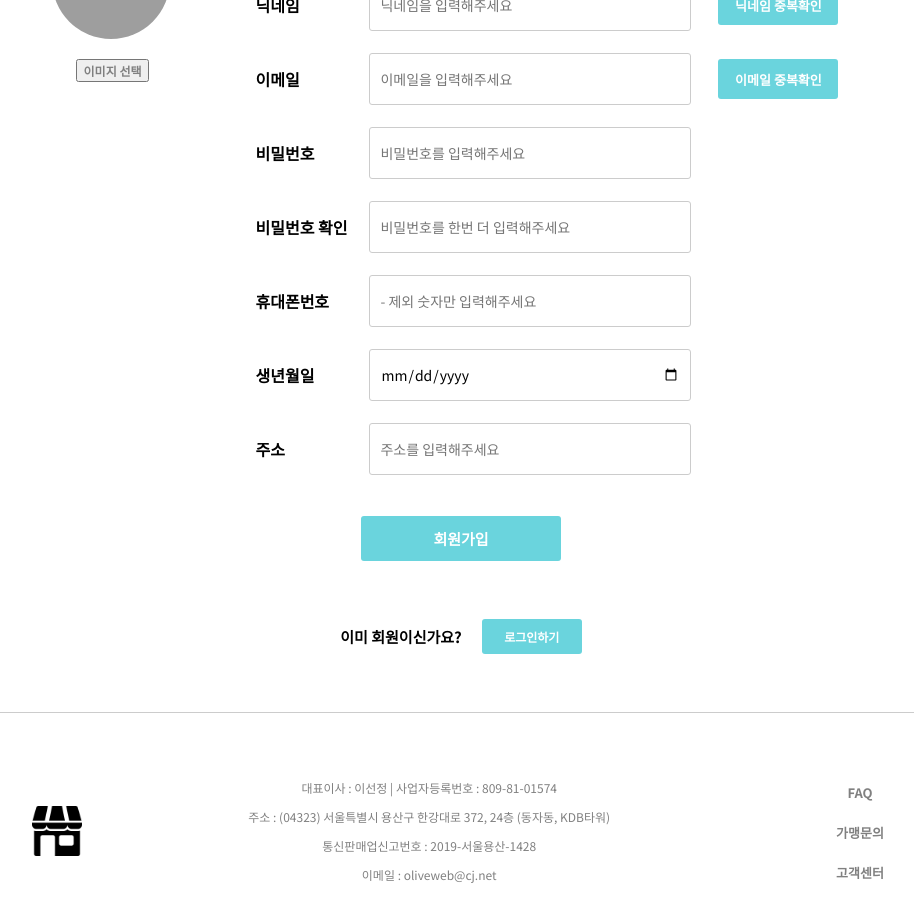
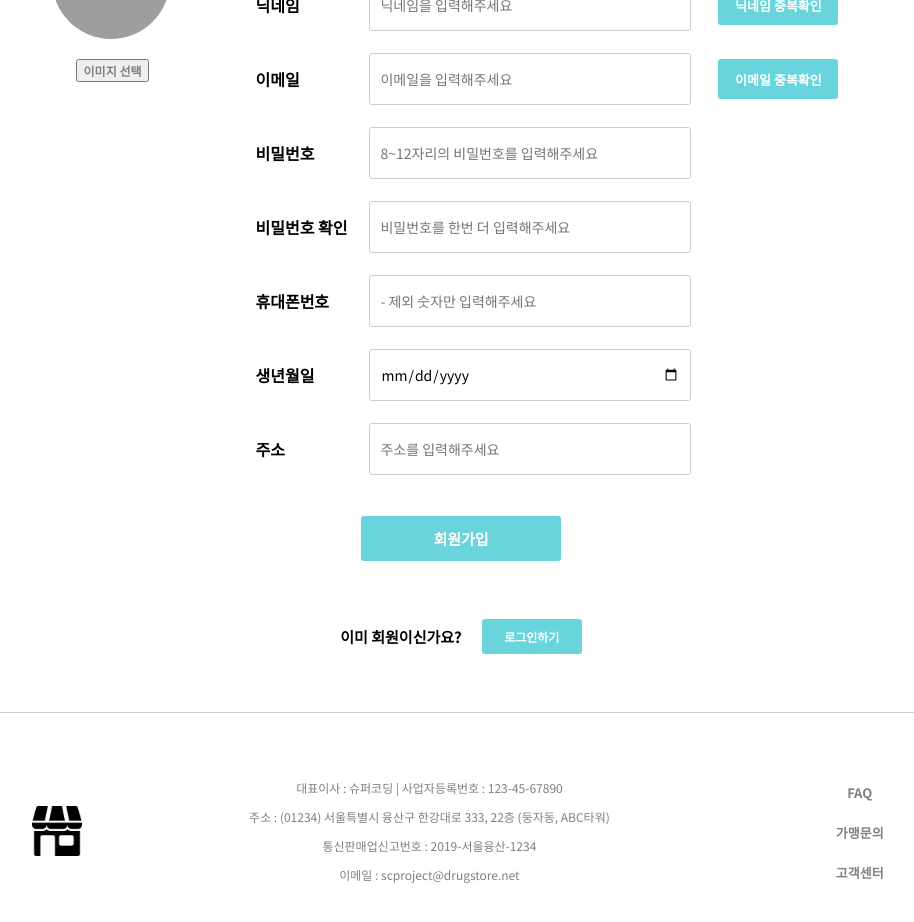
Before and after one commit to sennydayk/DrugStore-FE, a React (Create React App) app: page /signup in a window 1280 px wide. Shown: the part 420-1342 px from the top of the page, without its empty margins (179-1093 px from the left). Built offline with nearby package versions, Linux system fonts and the light colour scheme; grey boxes are pictures that could not be loaded.

Commit message:
Fix: 회원가입 인증번호 자동입력 수정

```diff
--- a/src/components/Footer/Footer.tsx
+++ b/src/components/Footer/Footer.tsx
@@ -9,13 +9,13 @@ function Footer() {
         <img src={logo} className="footer-logo" />
         <div className="footer-right">
           <div className="footer-info">
-            <p>대표이사 : 이선정 | 사업자등록번호 : 809-81-01574</p>
+            <p>대표이사 : 슈퍼코딩 | 사업자등록번호 : 123-45-67890</p>
             <p>
-              주소 : (04323) 서울특별시 용산구 한강대로 372, 24층 (동자동,
-              KDB타워)
+              주소 : (01234) 서울특별시 융산구 한강대로 333, 22층 (둥자동,
+              ABC타워)
             </p>
-            <p>통신판매업신고번호 : 2019-서울용산-1428</p>
-            <p>이메일 : oliveweb@cj.net</p>
+            <p>통신판매업신고번호 : 2019-서울융산-1234</p>
+            <p>이메일 : scproject@drugstore.net</p>
           </div>
           <div className="footer-btn">
             <p>
@@ -36,7 +36,7 @@ function Footer() {
             </p>
             <p>
               <button
-                onClick={() => alert("고객센터 영업 시간 : 평일 09시 ~ 17시")}
+                onClick={() => alert("고객센터 영업시간 : 평일 09시 ~ 17시")}
               >
                 고객센터
               </button>
--- a/src/components/MyPageModal/MyPageModal.css
+++ b/src/components/MyPageModal/MyPageModal.css
@@ -69,8 +69,8 @@
 .mypage-modal-info {
   width: 350px;
   display: flex;
-  justify-content: space-between;
-  align-items: center;
+  flex-direction: column;
+  text-align: left;
 }
 
 .mypage-modal-info-brand {
@@ -92,7 +92,6 @@
 
 .mypage-modal-question {
   width: 350px;
-  height: 30px;
   margin-top: 20px;
   padding: 15px;
   font-size: 15px;
--- a/src/pages/Mainpage/Mainpage.css
+++ b/src/pages/Mainpage/Mainpage.css
@@ -14,34 +14,18 @@
 
 .mainpage_productlist {
   display: flex;
-  /* flex-direction: row; */
   flex-wrap: wrap;
   gap: 40px;
   max-width: 1000px;
   margin: 20px auto;
   position: relative;
-  /* justify-content: center;  */
+  margin-top: 60px;
 }
-
-/*
-.filter_wrapper {
-  position: fixed;
-  top: -1.5%;
-  text-align: left;
-  padding-left: 50px;
-  width: 100px;
-  z-index: 3;
-  max-width: 1000px;
-  left: 0px;
-  border-bottom: 1px solid black;
-  margin: 20px auto;
-  position: sticky;
-} */
 
 .main_filter_wrapper {
   position: absolute;
-  top: 66%;
-  right: 9%;
+  top: 71%;
+  right: 16%;
   text-align: left;
   width: 90px;
   z-index: 3;
--- a/src/pages/Mypage/Mypage.css
+++ b/src/pages/Mypage/Mypage.css
@@ -204,6 +204,10 @@
   height: 60px;
 }
 
+.questions-question {
+  width: 70%;
+}
+
 .questions-table button {
   border: none;
   background-color: transparent;
--- a/src/pages/Mypage/Questions.tsx
+++ b/src/pages/Mypage/Questions.tsx
@@ -140,7 +140,7 @@ const Questions: React.FC = () => {
                         key={question.questionAnswerId}
                       >
                         <td>상품문의</td>
-                        <td>
+                        <td className="questions-question">
                           <button
                             onClick={() =>
                               handleMyQuestion(question.questionAnswerId)
--- a/src/pages/Signup/Signup.tsx
+++ b/src/pages/Signup/Signup.tsx
@@ -85,6 +85,14 @@ function Signup() {
     event.preventDefault();
     setShowPwd(!showPwd);
   };
+
+  const [email, setEmail] = useState("");
+  const [emailAuth, setEmailAuth] = useState<boolean>(false);
+  const [validEmail, setValidEmail] = useState<boolean>(false);
+  const [showVerifyInput, setShowVerifyInput] = useState(false);
+  const [verifyNumber, setVerifyNumber] = useState("");
+  const [isVerifyNumberValid, setIsVerifyNumberValid] = useState(false);
+  const [isPasswordResetEnabled, setIsPasswordResetEnabled] = useState(false);
 
   // 회원가입 로직 처리
   const handleSubmit = async (event: React.FormEvent<HTMLFormElement>) => {
@@ -237,6 +245,7 @@ function Signup() {
           if (data.data.check === false) {
             setValidMessageEmail(data.data.message);
             setEmailModal(!emailModal);
+            setValidEmail(true);
             setEmailAuth(true);
           } else {
             setValidMessageEmail("이미 사용중인 이메일입니다.");
@@ -261,13 +270,6 @@ function Signup() {
       /^(([^<>()\[\]\\.,;:\s@"]+(\.[^<>()\[\]\\.,;:\s@"]+)*)|(".+"))@(([^<>()[\]\\.,;:\s@"]+\.)+[^<>()[\]\\.,;:\s@"]{2,})$/i;
     return re.test(String(email).toLowerCase());
   };
-
-  const [email, setEmail] = useState("");
-  const [emailAuth, setEmailAuth] = useState<boolean>(false);
-  const [showVerifyInput, setShowVerifyInput] = useState(false);
-  const [verifyNumber, setVerifyNumber] = useState("");
-  const [isVerifyNumberValid, setIsVerifyNumberValid] = useState(false);
-  const [isPasswordResetEnabled, setIsPasswordResetEnabled] = useState(false);
 
   // 이메일 인증 버튼 클릭 핸들러
   const handleVerifyEmailClick = async () => {
@@ -317,6 +319,7 @@ function Signup() {
     const verifyNumberInput = e.target.value;
     setVerifyNumber(verifyNumberInput);
     setIsVerifyNumberValid(verifyNumberInput.length === 6);
+    console.log(isVerifyNumberValid);
   };
 
   return (
@@ -412,7 +415,7 @@ function Signup() {
                 />
               </td>
               <td>
-                {emailAuth ? (
+                {validEmail ? (
                   <button
                     className="signup-btn-disabled"
                     type="button"
@@ -431,7 +434,7 @@ function Signup() {
                 )}
               </td>
               <td>
-                {emailAuth ? (
+                {validEmail ? (
                   <button
                     className="signup-btn"
                     type="button"
@@ -449,11 +452,11 @@ function Signup() {
                   <input
                     type="text"
                     placeholder="인증번호 입력"
-                    value={verifyNumber}
                     onChange={handleVerifyNumberChange}
                   />
                 </td>
                 <td>
+                  {isPasswordResetEnabled ? (
                     <button
                       className="signup-btn"
                       type="button"
@@ -461,10 +464,18 @@ function Signup() {
                     >
                       확인
                     </button>
+                  ) : (
+                    <button
+                      className="signup-btn-disabled"
+                      type="button"
+                      onClick={handleVerifyNumberConfirm}
+                    >
+                      확인
+                    </button>
+                  )}
                 </td>
               </tr>
             )}
-
             <tr>
               <th>비밀번호</th>
               <td>
@@ -472,7 +483,7 @@ function Signup() {
                   // type={showPwd ? "text" : "password"}
                   type="password"
                   name="password"
-                  placeholder="비밀번호를 입력해주세요"
+                  placeholder="8~12자리의 비밀번호를 입력해주세요"
                   value={signupForm.userPassword}
                   onChange={(e) => {
                     setSignupForm({
@@ -480,20 +491,10 @@ function Signup() {
                       userPassword: e.target.value,
                     });
                   }}
+                  minLength={8}
+                  maxLength={12}
                 />
               </td>
-              {/* <td>
-                <button
-                  className="signup-pwd-btn"
-                  onClick={(e) => handleShowPwd}
-                >
-                  {showPwd ? (
-                    <img src={Hide} className="signup-pwd-icon" />
-                  ) : (
-                    <img src={View} className="signup-pwd-icon" />
-                  )}
-                </button>
-              </td> */}
             </tr>
             <tr>
               <th>비밀번호 확인</th>
```
Also changed, not shown: src/pages/Signup/Signup.css (+0 -29 lines). Lines whose indentation alone changed are shown as unchanged.
